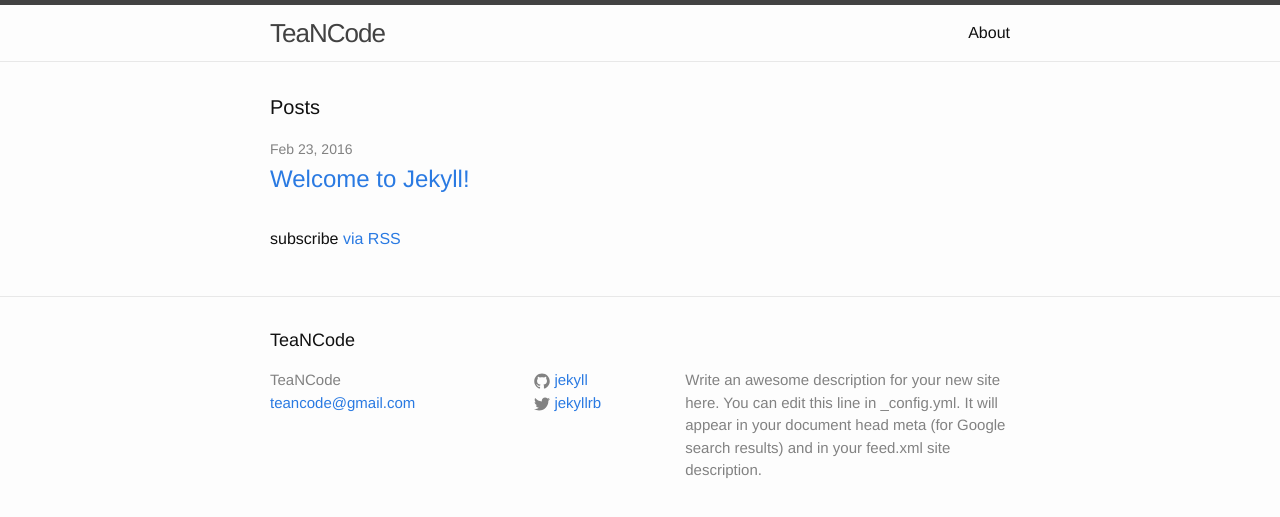
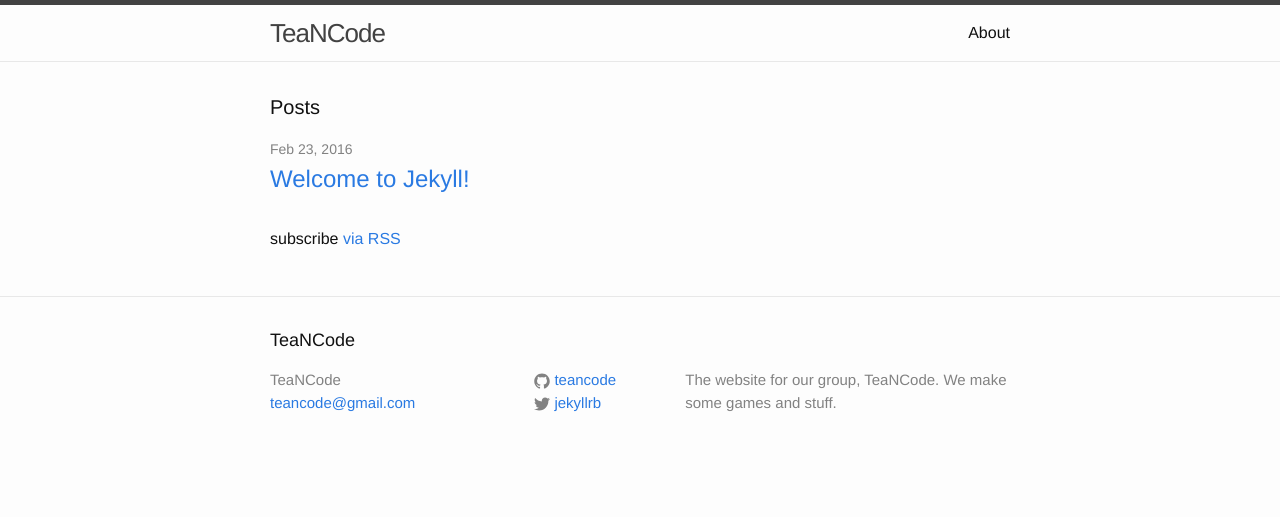
Before and after one commit to TeaNCode/TeaNCode.github.io, a Jekyll site: the page built from index.html, in a window 1280 px wide. Shown: the top 517 px of the page. Built offline with Jekyll 4.4.1, drawn with Linux system fonts in a browser that asks for light colours.

Commit message:
Update _config.yml
Changed the description and github page. Still need a twitter.

```diff
--- a/_config.yml
+++ b/_config.yml
@@ -9,13 +9,11 @@
 title: TeaNCode
 email: teancode@gmail.com
 description: > # this means to ignore newlines until "baseurl:"
-  Write an awesome description for your new site here. You can edit this
-  line in _config.yml. It will appear in your document head meta (for
-  Google search results) and in your feed.xml site description.
+  The website for our group, TeaNCode. We make some games and stuff.
 baseurl: "" # the subpath of your site, e.g. /blog
 url: "http://TeaNCode.github.io" # the base hostname & protocol for your site
 twitter_username: jekyllrb
-github_username:  jekyll
+github_username:  teancode
 
 # Build settings
 markdown: kramdown
```
